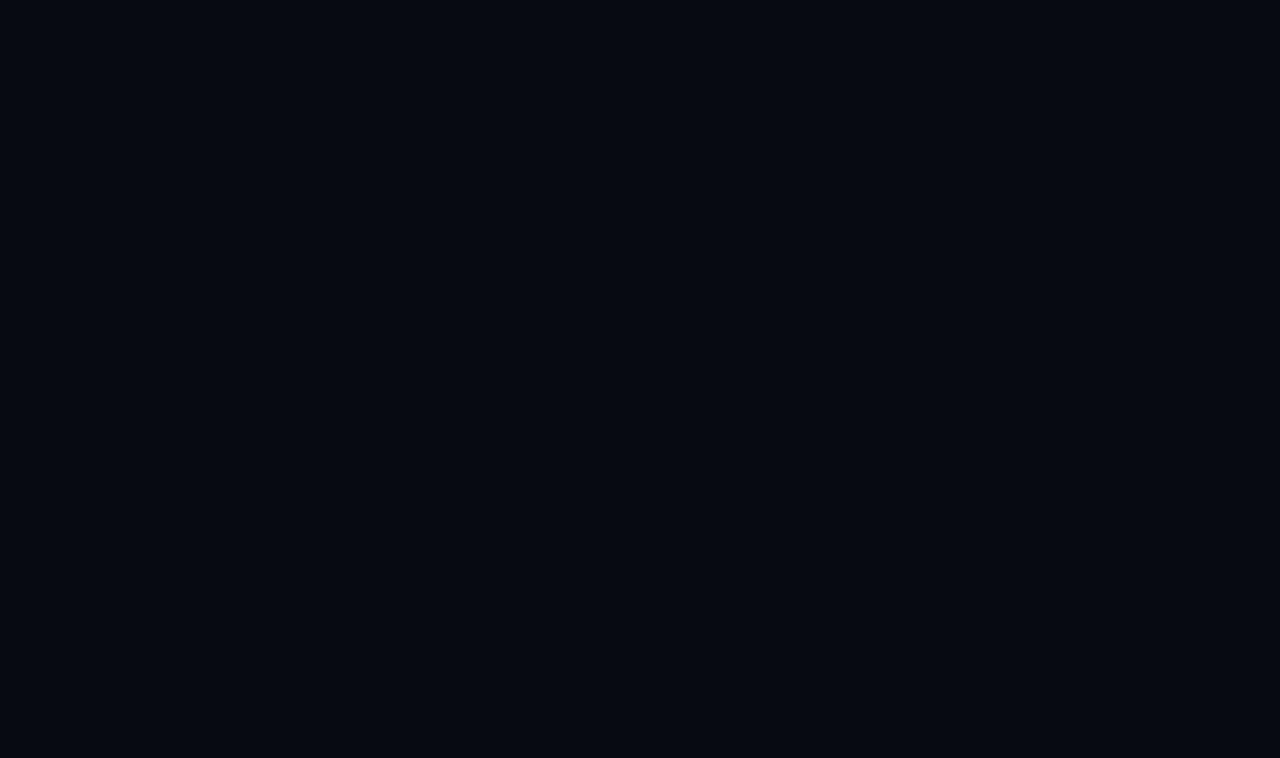
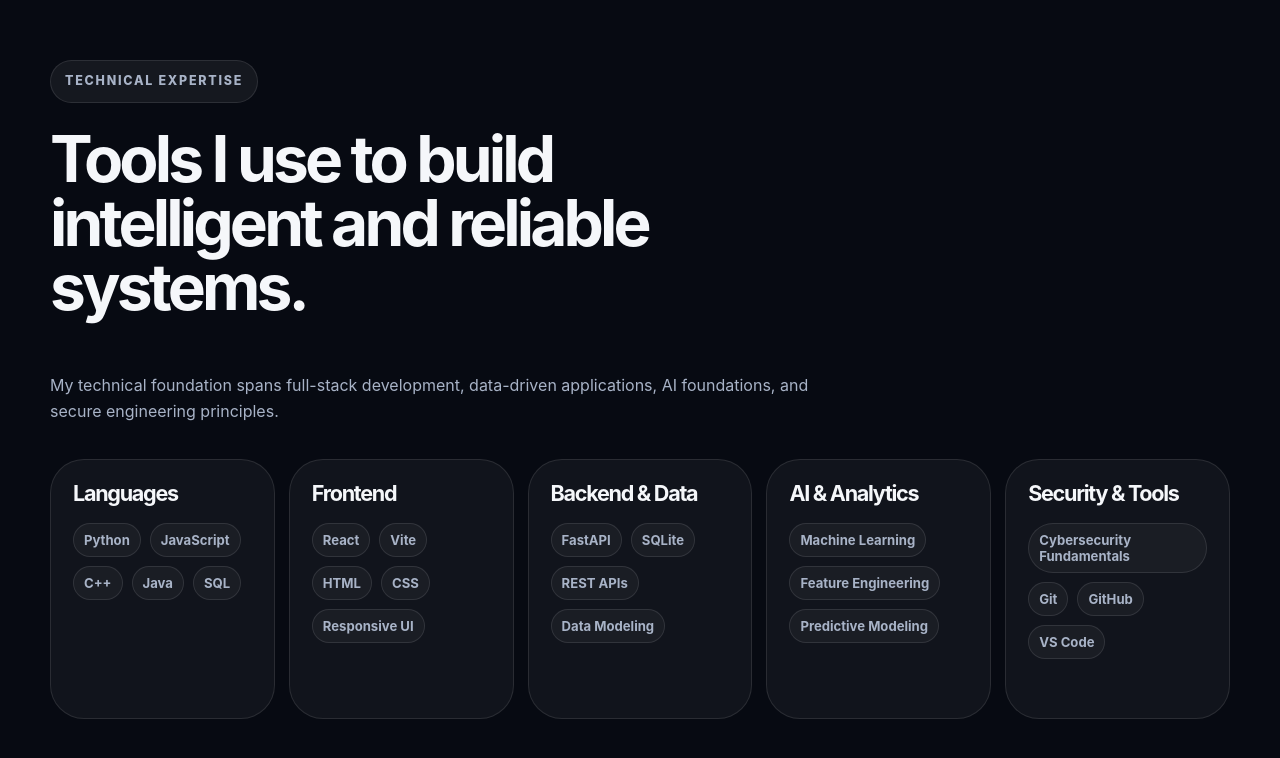
Before and after one commit to ebappiahkub10-code/engineering-portfolio, a React (Vite) app: page / in a window 1280 px wide. Shown: the part 4610-5368 px from the top of the page. Before the commit the page ends 4640 px from the top, so only its background shows below. Built offline with nearby package versions, Linux system fonts and the light colour scheme.

Commit message:
Add technical expertise section

```diff
--- /dev/null
+++ b/src/components/home/TechnicalExpertise.jsx
@@ -0,0 +1,53 @@
+const skillGroups = [
+  {
+    title: "Languages",
+    skills: ["Python", "JavaScript", "C++", "Java", "SQL"],
+  },
+  {
+    title: "Frontend",
+    skills: ["React", "Vite", "HTML", "CSS", "Responsive UI"],
+  },
+  {
+    title: "Backend & Data",
+    skills: ["FastAPI", "SQLite", "REST APIs", "Data Modeling"],
+  },
+  {
+    title: "AI & Analytics",
+    skills: ["Machine Learning", "Feature Engineering", "Predictive Modeling"],
+  },
+  {
+    title: "Security & Tools",
+    skills: ["Cybersecurity Fundamentals", "Git", "GitHub", "VS Code"],
+  },
+];
+
+function TechnicalExpertise() {
+  return (
+    <section className="section expertise-section" id="expertise">
+      <div className="section-header">
+        <p className="eyebrow">Technical Expertise</p>
+        <h2>Tools I use to build intelligent and reliable systems.</h2>
+        <p>
+          My technical foundation spans full-stack development, data-driven
+          applications, AI foundations, and secure engineering principles.
+        </p>
+      </div>
+
+      <div className="expertise-grid">
+        {skillGroups.map((group) => (
+          <article className="expertise-card" key={group.title}>
+            <h3>{group.title}</h3>
+
+            <div className="skill-list">
+              {group.skills.map((skill) => (
+                <span key={skill}>{skill}</span>
+              ))}
+            </div>
+          </article>
+        ))}
+      </div>
+    </section>
+  );
+}
+
+export default TechnicalExpertise;
--- a/src/pages/HomePage.jsx
+++ b/src/pages/HomePage.jsx
@@ -2,6 +2,7 @@ import Hero from "../components/hero/Hero";
 import GrowthPilotShowcase from "../components/growthpilot/GrowthPilotShowcase";
 import ProjectsSection from "../components/projects/ProjectsSection";
 import AboutSection from "../components/about/AboutSection";
+import TechnicalExpertise from "../components/home/TechnicalExpertise";
 import ContactSection from "../components/contact/ContactSection";
 
 function HomePage() {
@@ -12,6 +13,7 @@ function HomePage() {
       <GrowthPilotShowcase />
       <AboutSection />
       <ContactSection />
+      <TechnicalExpertise />
     </>
   );
 }
--- a/src/styles/cards.css
+++ b/src/styles/cards.css
@@ -116,3 +116,50 @@
     grid-template-columns: 1fr;
   }
 }
+
+.expertise-grid {
+  display: grid;
+  grid-template-columns: repeat(5, 1fr);
+  gap: 14px;
+}
+
+.expertise-card {
+  min-height: 260px;
+  padding: 22px;
+  border: 1px solid var(--border);
+  border-radius: var(--radius-lg);
+  background: rgba(255, 255, 255, 0.045);
+}
+
+.expertise-card h3 {
+  margin-bottom: 18px;
+  font-size: 1.35rem;
+}
+
+.skill-list {
+  display: flex;
+  flex-wrap: wrap;
+  gap: 9px;
+}
+
+.skill-list span {
+  padding: 8px 10px;
+  border: 1px solid var(--border);
+  border-radius: var(--radius-pill);
+  color: var(--text-soft);
+  background: rgba(255, 255, 255, 0.04);
+  font-size: 0.82rem;
+  font-weight: 750;
+}
+
+@media (max-width: 1100px) {
+  .expertise-grid {
+    grid-template-columns: repeat(2, 1fr);
+  }
+}
+
+@media (max-width: 680px) {
+  .expertise-grid {
+    grid-template-columns: 1fr;
+  }
+}
```
